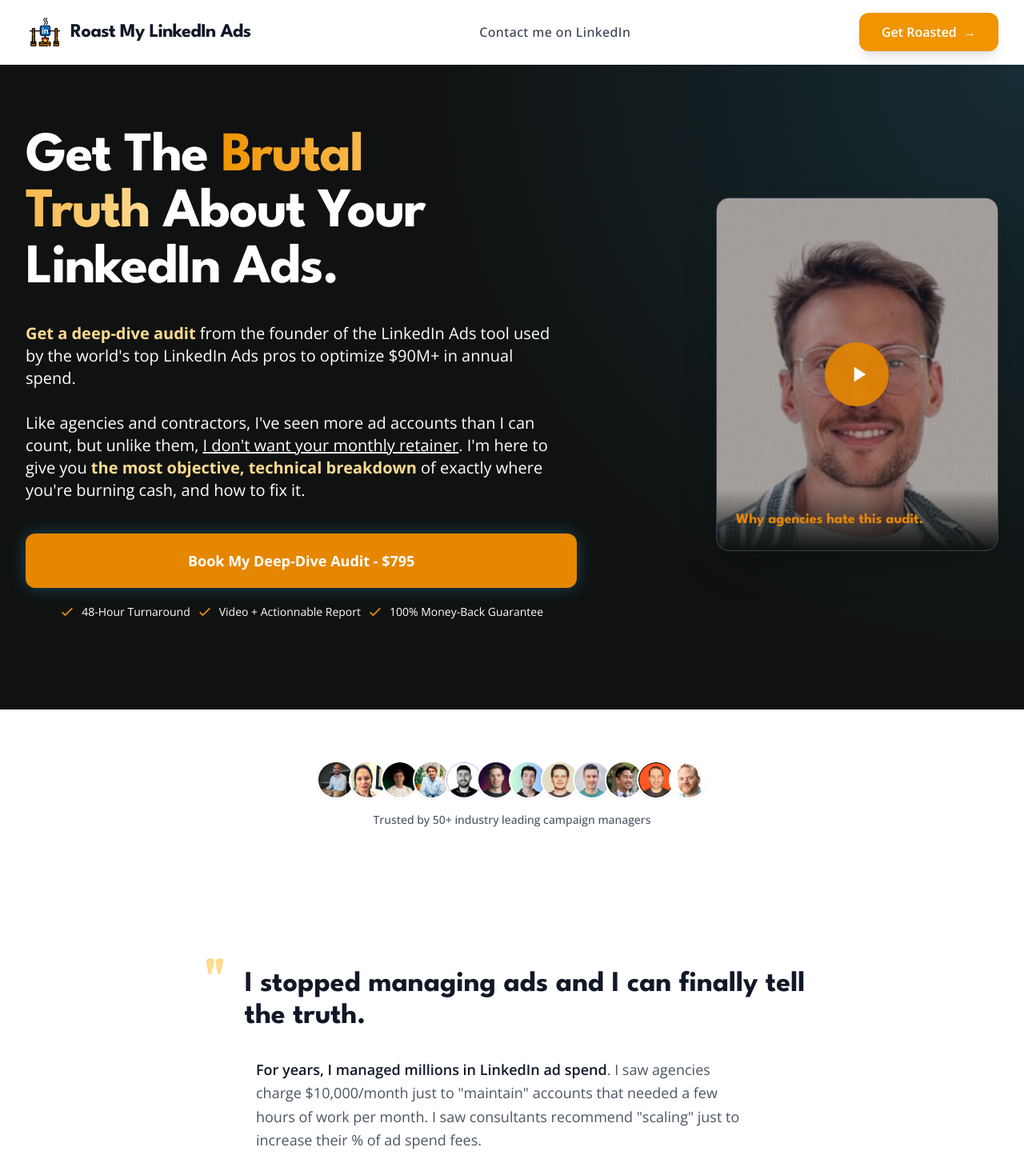
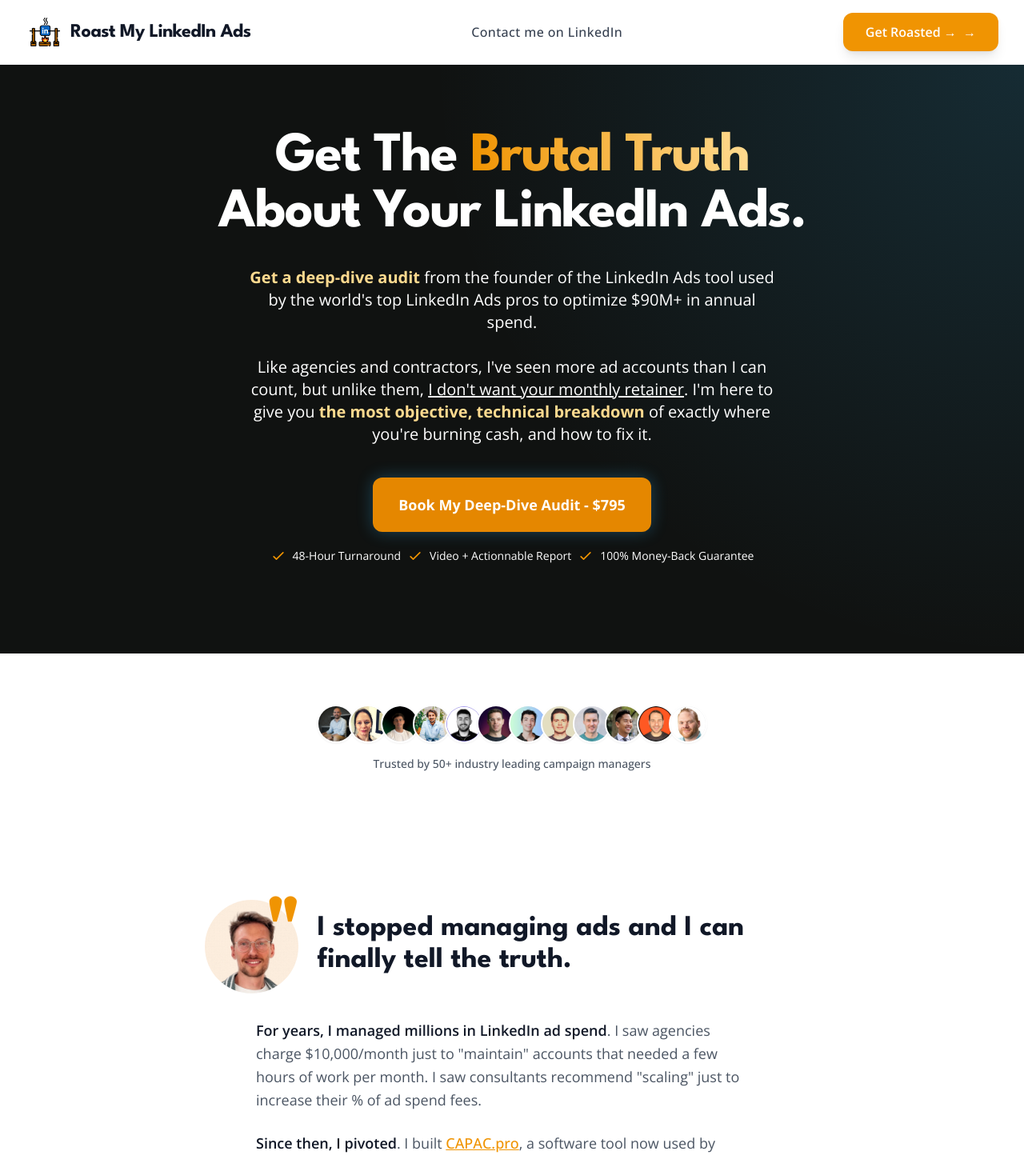
Before and after one commit to funkycharlie69/roastmylinkedinads, a Nuxt app: page / in a window 1280 px wide. Shown: the top 1449 px of the page at 80% size. Built offline with nearby package versions, Linux system fonts and the light colour scheme.

Commit message:
update lp and header

```diff
--- a/components/layout/Header.vue
+++ b/components/layout/Header.vue
@@ -39,7 +39,7 @@
             class="group bg-primary-400 hover:bg-primary-500 active:bg-primary-600 text-white font-semibold px-7 py-3 rounded-xl transition-all duration-300 shadow-lg hover:shadow-xl hover:scale-105 hover:-translate-y-0.5 active:scale-100"
             aria-label="Submit your LinkedIn ad for review"
           >
-            Get Roasted
+            Get Roasted →
             <span class="inline-block ml-1 transition-transform group-hover:translate-x-0.5">→</span>
           </a>
         </div>
@@ -53,7 +53,7 @@
             class="bg-primary-400 hover:bg-primary-500 active:bg-primary-600 text-white font-semibold px-4 py-2 rounded-lg transition-colors text-sm"
             aria-label="Submit your LinkedIn ad for review"
           >
-            Book my Audit
+            Get Roasted →
           </a>
 
           <!-- Hamburger Menu Button -->
--- a/pages/index.vue
+++ b/pages/index.vue
@@ -13,7 +13,7 @@
           <span class="text-3xl font-heading font-black text-gray-900">$795</span>
         </div>
         <a href="https://book.stripe.com/6oU5kE8Fn6NnbtrfJoasg0c" target="_blank" rel="noopener noreferrer" class="flex-1 bg-primary-500 hover:bg-primary-400 active:bg-primary-600 text-white font-bold py-4 rounded-lg text-sm shadow-lg shadow-primary-500/30 transition-colors text-center">
-          Book Audit Now
+          Book Deep-Dive Audit →
         </a>
       </div>
     </div>
@@ -24,63 +24,42 @@
       <div class="absolute inset-0 bg-[radial-gradient(circle_at_top_right,rgba(56,189,248,0.15),transparent_50%)]"></div>
 
       <UiContainer class="relative z-10">
-        <div class="grid grid-cols-1 lg:grid-cols-12 gap-12 items-center">
-          <!-- Copy Side -->
-          <div class="lg:col-span-7 text-center lg:text-left">
+        <div class="max-w-4xl mx-auto">
+          <div class="text-center">
 
             <h1 class="text-6xl sm:text-4xl md:text-6xl lg:text-[70px] text-balance font-heading font-bold mb-8 leading-[1.05] tracking-tight">
               Get The <span class="text-transparent bg-clip-text bg-gradient-to-r from-primary-400 to-primary-200">Brutal Truth</span> About Your LinkedIn Ads.
             </h1>
 
-            <p class="text-lg sm:text-xl text-white mb-10 leading-relaxed max-w-2xl mx-auto lg:mx-0">
+            <p class="text-lg sm:text-xl text-white mb-10 leading-relaxed max-w-2xl mx-auto">
               <span class="text-primary-200 font-bold">Get a deep-dive audit</span> from the founder of the LinkedIn Ads tool used by the world's top LinkedIn Ads pros to optimize $90M+ in annual spend.
               <br><br>
               Like agencies and contractors, I've seen more ad accounts than I can count, but unlike them, <span class="underline">I don't want your monthly retainer</span>. I'm here to give you <span class="text-primary-200 font-bold">the most objective, technical breakdown</span> of exactly where you're burning cash, and how to fix it.
             </p>
 
-            <div class="flex flex-col gap-5 lg:justify-start">
+            <div class="flex flex-col gap-5 items-center">
               <a href="https://book.stripe.com/6oU5kE8Fn6NnbtrfJoasg0c" target="_blank" rel="noopener noreferrer" class="w-full sm:w-auto bg-primary-500 hover:bg-primary-400 active:bg-primary-600 text-white font-bold px-8 py-5 rounded-xl text-lg transition-all shadow-[0_0_20px_rgba(56,189,248,0.3)] hover:shadow-[0_0_30px_rgba(56,189,248,0.5)] hover:-translate-y-1 text-center">
                 Book My Deep-Dive Audit - $795
               </a>
               <div class="flex justify-center flex-row gap-2 text-white text-sm">
-                <div class="flex items-center gap-2 justify-center lg:justify-start">
+                <div class="flex items-center gap-2 justify-center">
                   <svg class="w-5 h-5 text-primary-400 flex-shrink-0" fill="none" stroke="currentColor" viewBox="0 0 24 24">
                     <path stroke-linecap="round" stroke-linejoin="round" stroke-width="2" d="M5 13l4 4L19 7"></path>
                   </svg>
                   <span>48-Hour Turnaround</span>
                 </div>
-                <div class="flex items-center gap-2 justify-center lg:justify-start">
+                <div class="flex items-center gap-2 justify-center">
                   <svg class="w-5 h-5 text-primary-400 flex-shrink-0" fill="none" stroke="currentColor" viewBox="0 0 24 24">
                     <path stroke-linecap="round" stroke-linejoin="round" stroke-width="2" d="M5 13l4 4L19 7"></path>
                   </svg>
                   <span>Video + Actionnable Report</span>
                 </div>
-                <div class="flex items-center gap-2 justify-center lg:justify-start">
+                <div class="flex items-center gap-2 justify-center">
                   <svg class="w-5 h-5 text-primary-400 flex-shrink-0" fill="none" stroke="currentColor" viewBox="0 0 24 24">
                     <path stroke-linecap="round" stroke-linejoin="round" stroke-width="2" d="M5 13l4 4L19 7"></path>
                   </svg>
                   <span>100% Money-Back Guarantee</span>
                 </div>
-              </div>
-            </div>
-          </div>
-
-          <!-- Spacer Column -->
-          <div class="lg:col-span-1"></div>
-
-          <!-- Video Side -->
-          <div class="lg:col-span-4 relative lg:ml-5 mt-8 lg:mt-0">
-            <div class="relative rounded-2xl overflow-hidden border border-gray-700 shadow-2xl bg-dark-800 aspect-video lg:aspect-[4/5] mx-auto max-w-sm lg:max-w-none group cursor-pointer hover:border-primary-500/50 transition-colors">
-              <!-- Placeholder for video thumbnail -->
-              <div class="absolute inset-0 bg-gray-800 flex items-center justify-center">
-                 <img src="/Profile-Pic.jpg" alt="Charles Murillon" class="absolute inset-0 w-full h-full object-cover opacity-60 group-hover:opacity-80 transition-opacity duration-500" />
-                 <div class="relative z-10 w-20 h-20 bg-primary-500/90 backdrop-blur-sm rounded-full flex items-center justify-center shadow-lg group-hover:scale-110 transition-transform duration-300">
-                    <svg class="w-8 h-8 text-white fill-current ml-1" viewBox="0 0 24 24"><path d="M8 5v14l11-7z"/></svg>
-                 </div>
-              </div>
-              <div class="absolute bottom-0 left-0 right-0 p-6 bg-gradient-to-t from-dark-900 to-transparent">
-                <p class="text-primary-500 font-heading font-bold text-lg">Why agencies hate this audit.</p>
-                <!-- <p class="text-primary-400 text-sm font-medium">0:45 • Watch the intro</p> -->
               </div>
             </div>
           </div>
@@ -144,9 +123,12 @@
     <section class="py-24 bg-white">
       <UiContainer>
         <div class="max-w-3xl mx-auto">
-          <div class="flex items-start gap-3 sm:gap-6 mb-8">
-            <span class="text-4xl sm:text-6xl text-primary-200 font-heading font-black">"</span>
-            <h2 class="text-3xl md:text-4xl font-heading font-bold text-gray-900 pt-4">
+          <div class="flex flex-col sm:flex-row items-center sm:items-start gap-3 sm:gap-6 mb-8">
+            <div class="relative">
+              <img src="/Profile-Pic.jpg" alt="Charles Murillon" class="w-40 rounded-full object-cover" />
+              <span class="absolute -top-10 left-20 inset-0 flex items-center justify-center text-8xl text-primary-400 font-heading font-black">"</span>
+            </div>
+            <h2 class="text-center sm:text-left text-3xl md:text-4xl font-heading font-bold text-gray-900 pt-4">
               I stopped managing ads and I can finally tell the truth.
             </h2>
           </div>
```
Also changed, not shown: 1 other file (tests, documents, lock files or other folders).
